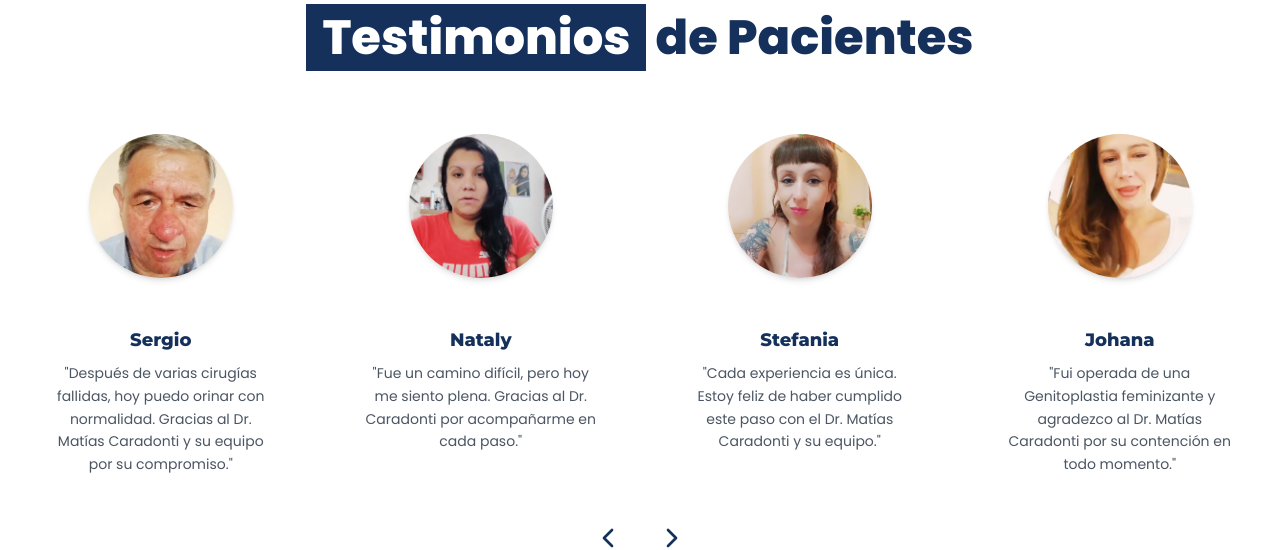
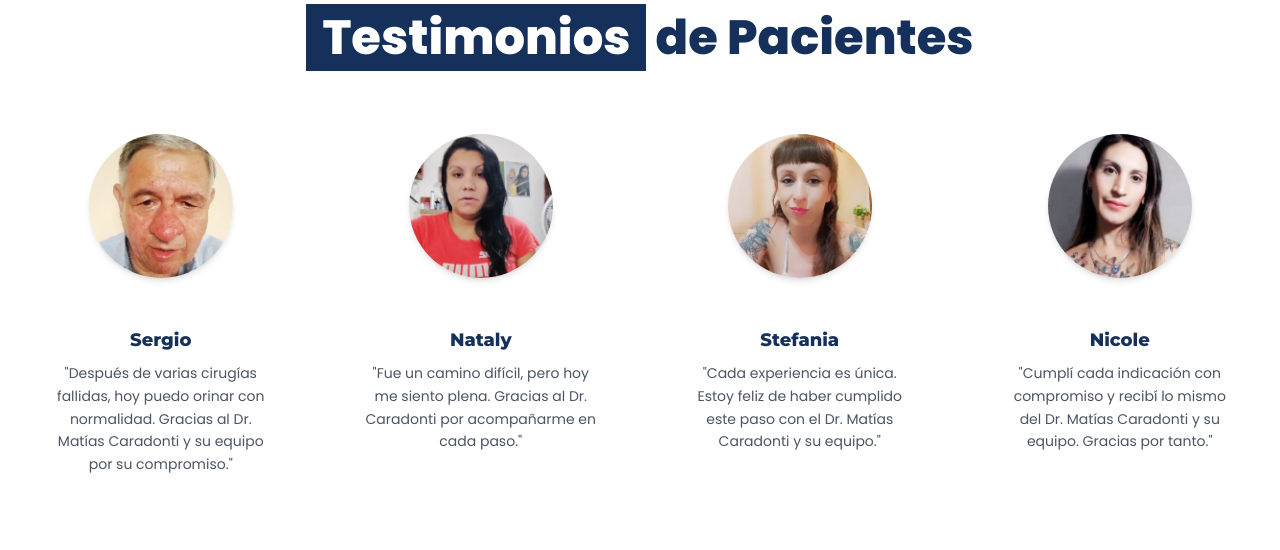
Before and after one commit to jnardi86/matias-Caradonti-Web, a Next.js app: page / in a window 1280 px wide. Shown: the part 4560-5110 px from the top of the page. Built offline with nearby package versions, Linux system fonts and the light colour scheme; no server answers.

Commit message:
Remove testimonial as requested

```diff
--- a/src/sections/testimonials/testimonialsData.js
+++ b/src/sections/testimonials/testimonialsData.js
@@ -14,11 +14,12 @@ const testimonios = [
       foto: "/gallery/testimonials/Stefania.png",
       reseña: "Cada experiencia es única. Estoy feliz de haber cumplido este paso con el Dr. Matías Caradonti y su equipo."
     },
-    {
-      nombre: "Johana",
-      foto: "/gallery/testimonials/Johana.png",
-      reseña: "Fui operada de una Genitoplastia feminizante y agradezco al Dr. Matías Caradonti por su contención en todo momento."
-    },
+    // Paciente eliminada por solicitud de la paciente
+    // {
+    //   nombre: "Johana",
+    //   foto: "/gallery/testimonials/Johana.png",
+    //   reseña: "Fui operada de una Genitoplastia feminizante y agradezco al Dr. Matías Caradonti por su contención en todo momento."
+    // },
     {
       nombre: "Nicole",
       foto: "/gallery/testimonials/Nicole.png",
```
